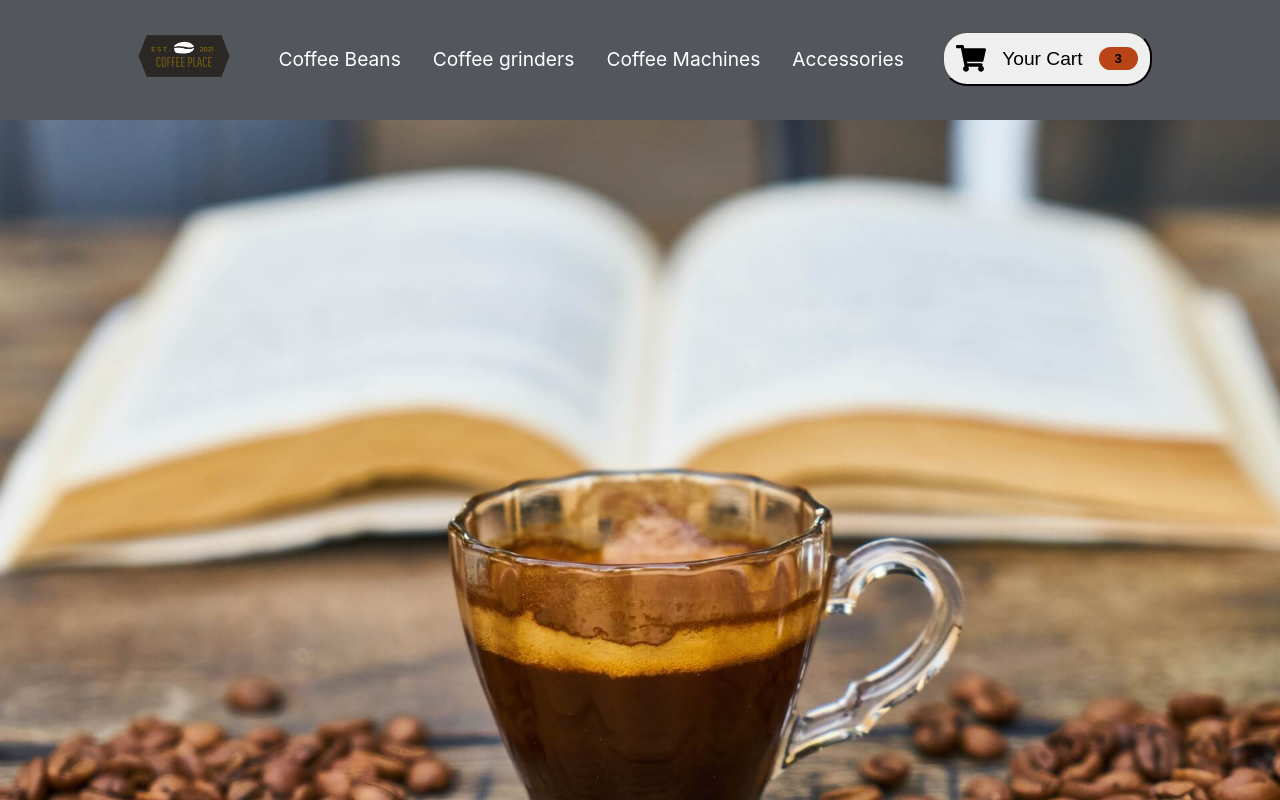
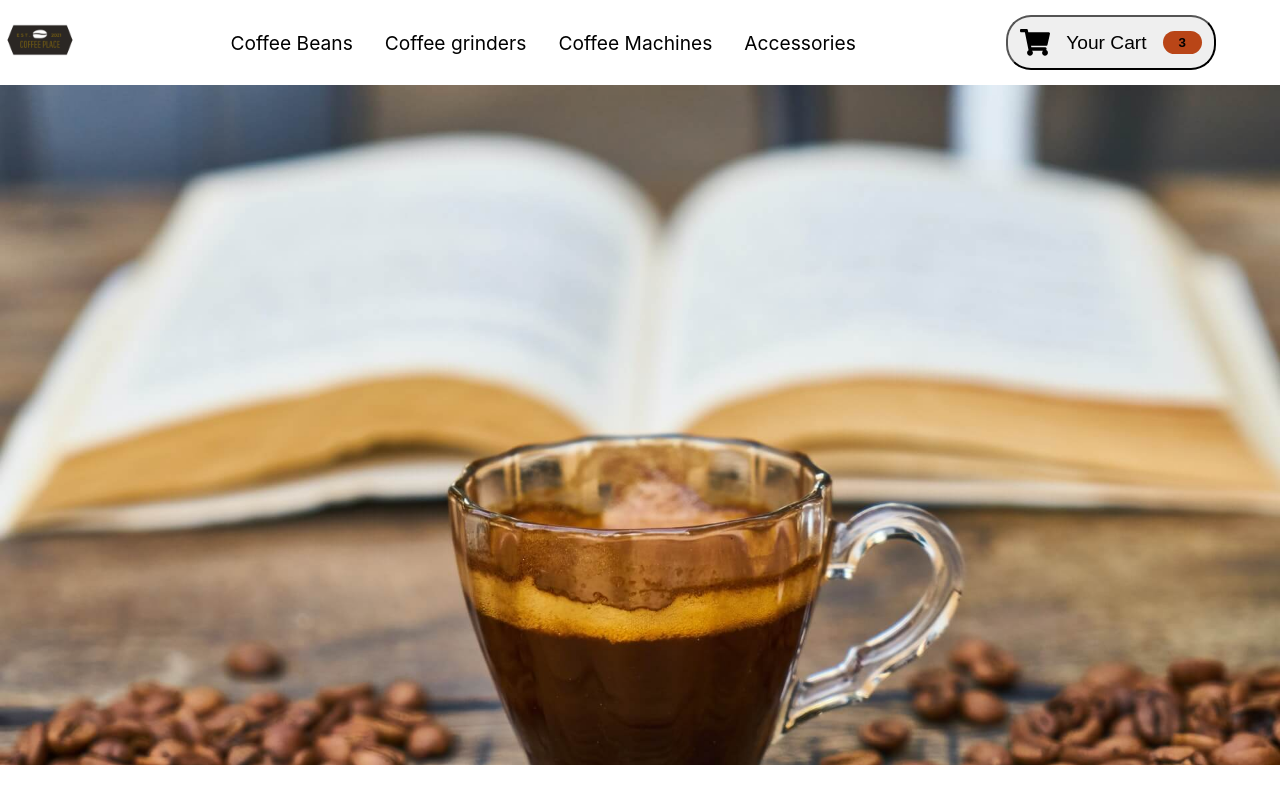
Before and after one commit to Mancefas/react-e-commerce, a React (Create React App) app: page / in a window 1280 px wide. Built offline with nearby package versions, Linux system fonts and the light colour scheme.

Commit message:
cleaning up some code

```diff
--- a/src/App.css
+++ b/src/App.css
@@ -2,18 +2,3 @@
   margin: 0;
   padding: 0;
 }
-
-.App {
-  text-align: center;
-}
-
-.App-header {
-  background-color: #282c34cc;
-  min-height: 15vh;
-  display: flex;
-  flex-direction: column;
-  align-items: center;
-  justify-content: flex-start;
-
-  color: white;
-}
--- a/src/App.js
+++ b/src/App.js
@@ -1,15 +1,14 @@
+import { Fragment } from "react";
 import "./App.css";
 import LandingPage from "./Components/LandingPage";
 import NavBar from "./Components/NavBar";
 
 function App() {
   return (
-    <div className="App">
-      <header className="App-header">
-        <NavBar />
-      </header>
+    <Fragment>
+      <NavBar />
       <LandingPage />
-    </div>
+    </Fragment>
   );
 }
 
--- a/src/Components/NavBar.css
+++ b/src/Components/NavBar.css
@@ -2,7 +2,7 @@
   display: flex;
   align-items: center;
   justify-content: space-between;
-  width: 80vw;
+  width: 95vw;
   font-size: 1.2rem;
 }
 
@@ -17,6 +17,6 @@
 }
 
 img {
-  height: 7rem;
+  height: 5rem;
   width: auto;
 }
--- a/src/Components/NavBar.js
+++ b/src/Components/NavBar.js
@@ -5,7 +5,7 @@ import "./NavBar.css";
 
 function NavBar() {
   return (
-    <div className="nav">
+    <header className="nav">
       <div className="logo">
         <img src={coffeeLogo} alt="logo"></img>
       </div>
@@ -16,7 +16,7 @@ function NavBar() {
         <li>Accessories</li>
       </ul>
       <Cart />
-    </div>
+    </header>
   );
 }
 
```
